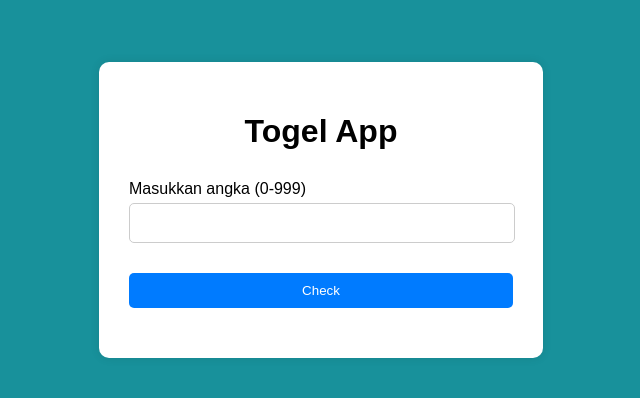
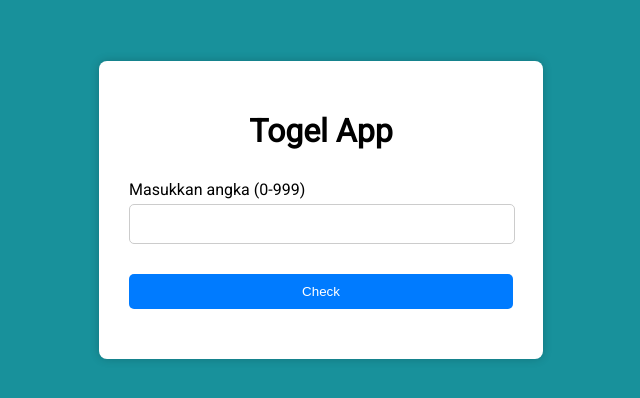
Before and after one commit to Juventino010701/Random-Picker, a plain HTML site: page index.html in a window 1280 px wide. Shown: the part 190-588 px from the top of the page, 319-959 px from the left. Drawn offline with Linux system fonts and the light colour scheme.

Commit message:
Update design

```diff
--- a/styles.css
+++ b/styles.css
@@ -1,5 +1,5 @@
 body {
-    font-family: Arial, sans-serif;
+    font-family: 'Roboto', sans-serif;
     background:  #18919B;
     margin: 0;
     padding: 0;
@@ -10,13 +10,29 @@ body {
 }
 
 .container {
-    /* max-width: 400px; */
-    width: 30%; /* Atur lebar box sesuai kebutuhan */
+    font-family: 'Roboto', sans-serif; /* Gunakan font Roboto */
+    width: 30%;
     background-color: #fff;
     padding: 30px;
-    border-radius: 10px;
-    box-shadow: 0 0 10px rgba(0, 0, 0, 0.1);
-    margin: auto; /* Agar box tetap di tengah */
+    border-radius: 8px;
+    box-shadow: 0 0 10px rgba(0, 0, 0, 0.2);
+    margin: auto;
+    opacity: 0;
+    animation-name: fadeInMove;
+    animation-duration: 1s;
+    animation-delay: 0.5s;
+    animation-fill-mode: forwards;
+}
+
+@keyframes fadeInMove {
+    0% {
+        opacity: 0;
+        transform: translateX(-100px); /* Mulai gerakan dari posisi -100px dari kiri */
+    }
+    100% {
+        opacity: 1;
+        transform: translateX(0); /* Berhenti di posisi awal */
+    }
 }
 
 h1 {
```
